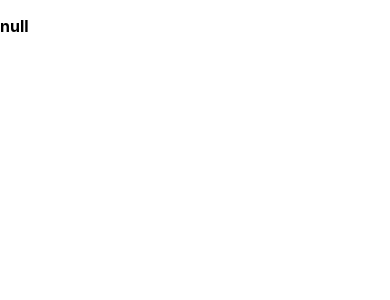
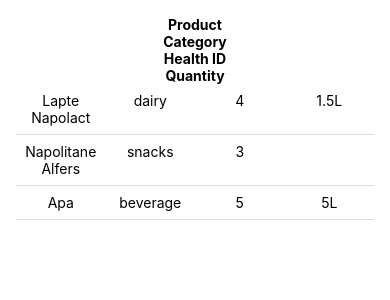
Before and after one commit to danielbirsan/SMARThack, a React Native app in the folder AI/: screen / in a window 390 px wide. Shown: the top 300 px of the page. Built offline with nearby package versions, Linux system fonts and the light colour scheme.

Commit message:
lista_cumparaturi

```diff
--- a/AI/App.js
+++ b/AI/App.js
@@ -7,11 +7,12 @@
   StyleSheet,
 } from "react-native";
 import GPTreply from "./ai";
+import FlatListBasics from "./lista_cumparaturi";
 
 const App = () => {
   return (
     <SafeAreaView style={styles.container}>
-      <GPTreply />
+      <FlatListBasics></FlatListBasics>
     </SafeAreaView>
   );
 };
--- a/AI/ai.js
+++ b/AI/ai.js
@@ -10,7 +10,7 @@
     const fetchOpenAIResponse = async () => {
       try {
         const openai = new OpenAI({
-          apiKey: "",
+          apiKey: "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",
         });
 
         const apiResponse = await openai.completions.create({
--- /dev/null
+++ b/AI/lista_cumparaturi.js
@@ -0,0 +1,82 @@
+import React from "react";
+import { FlatList, StyleSheet, Text, View } from 'react-native';
+
+const FlatListBasics = () => {
+  const jsonData = {
+  "products": [
+    {
+      "product_name_trimmed": "Lapte Napolact",
+      "category": "dairy",
+      "health_id": 4,
+      "quantity": "1.5L"
+    },
+    {
+      "product_name_trimmed": "Napolitane Alfers",
+      "category": "snacks",
+      "health_id": 3,
+      "quantity": null
+    },
+    {
+      "product_name_trimmed": "Apa",
+      "category": "beverage",
+      "health_id": 5,
+      "quantity": "5L"
+    }
+  ]
+};
+
+const productList = jsonData.products;
+
+  // renderItem function for FlatList
+  const renderItem = ({ item }) => (
+    <View style={styles.tableRow}>
+      <Text style={styles.tableCell}>{item.product_name_trimmed}</Text>
+      <Text style={styles.tableCell}>{item.category}</Text>
+      <Text style={styles.tableCell}>{item.health_id}</Text>
+      <Text style={styles.tableCell}>{item.quantity}</Text>
+    </View>
+  );
+
+  return (
+    <View style={styles.container}>
+      {/* Table Header */}
+      <View style={styles.tableHeader}>
+        <Text style={styles.tableHeaderText}>Product</Text>
+        <Text style={styles.tableHeaderText}>Category</Text>
+        <Text style={styles.tableHeaderText}>Health ID</Text>
+        <Text style={styles.tableHeaderText}>Quantity</Text>
+      </View>
+
+      {/* Table Body */}
+      <FlatList
+        data={productList}
+        renderItem={renderItem}
+        keyExtractor={(item) => item.product_name_trimmed}
+      />
+    </View>
+  );
+};
+
+export default FlatListBasics;
+
+const styles = StyleSheet.create({
+  container: {
+    padding: 16,
+  },
+  tableRow: {
+    flexDirection: 'row', // Make sure rows are in a row, not column
+    justifyContent: 'space-between',
+    borderBottomWidth: 1,
+    borderBottomColor: '#ddd',
+    paddingVertical: 8,
+  },
+  tableHeaderText: {
+    fontWeight: 'bold',
+    flex: 1,
+    textAlign: 'center',
+  },
+  tableCell: {
+    flex: 1,
+    textAlign: 'center',
+  },
+});
```
